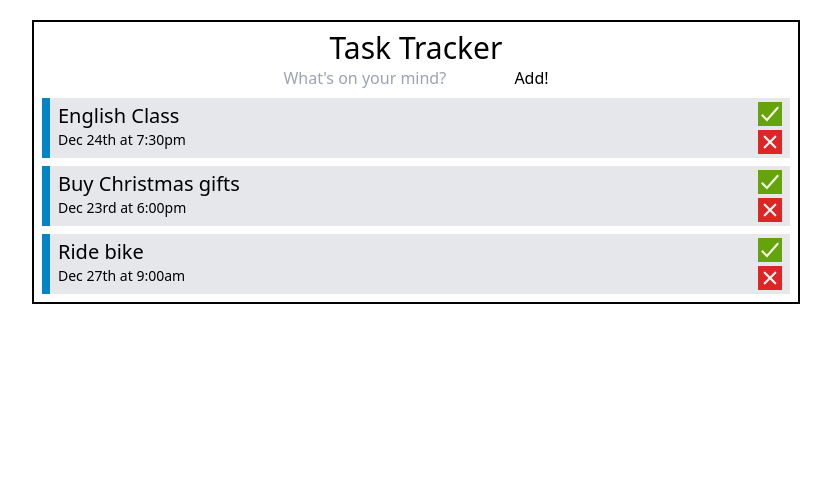
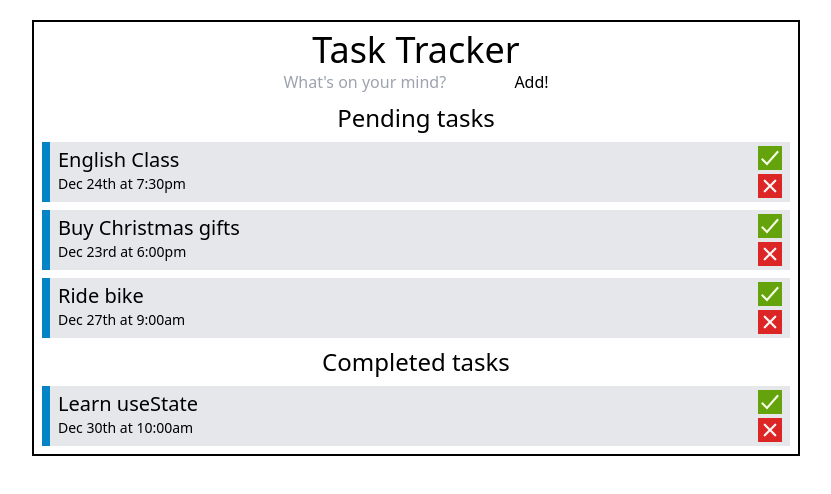
Before and after one commit to d-rocham/task-tracker, a React (Create React App) app: page / in a window 1280 px wide. Shown: the top 494 px of the page, without its empty margins (224-1055 px from the left). Built offline with nearby package versions, Linux system fonts and the light colour scheme.

Commit message:
Modified Tasks.js w. additional props & conditionals to render a 'completed tasks' section

```diff
--- a/src/App.js
+++ b/src/App.js
@@ -10,33 +10,38 @@ function App() {
         id: 0,
         content: "English Class",
         date: "Dec 24th at 7:30pm",
-        checked: false,
+        completed: false,
       },
       {
         id: 1,
         content: "Buy Christmas gifts",
         date: "Dec 23rd at 6:00pm",
-        checked: false,
+        completed: false,
       },
       {
         id: 2,
         content: "Ride bike",
         date: "Dec 27th at 9:00am",
-        checked: false,
+        completed: false,
+      },
+      {
+        id: 3,
+        content: "Learn useState",
+        date: "Dec 30th at 10:00am",
+        completed: true,
       }
     ]
   );
 
-  const deleteTask = (id) => { /* TODO: Understand filter method. */
+  const deleteTask = (id) => {
     setTasks(tasks.filter((task) => task.id !== id));
   }
 
   return (
     <div className="application-container flex flex-col justify-center my-5 mx-auto px-2 max-w-screen-md border-2 border-black">
       <Header />
-      {tasks.length > 0 ? (
-        <Tasks tasks={tasks} onDelete={deleteTask} />
-      ) : (<p className="empty-list-message italic text-slate-300 text-center">No tasks to show</p>)}
+      <Tasks title={"Pending tasks"} tasks={tasks} completed={false} onDelete={deleteTask} />
+      <Tasks title={"Completed tasks"} tasks={tasks} completed={true} onDelete={deleteTask} />
     </div>
   );
 }
--- a/src/components/Header.js
+++ b/src/components/Header.js
@@ -3,7 +3,7 @@ import NewTask from "./NewTask";
 const Header = () => {
     return (
         <div className="header-container flex flex-col justify-center py-2">
-            <h1 className="header-title text-3xl text-center">Task Tracker</h1>
+            <h1 className="header-title text-4xl text-center">Task Tracker</h1>
             <NewTask />
         </div>
 
--- a/src/components/Tasks.js
+++ b/src/components/Tasks.js
@@ -1,9 +1,10 @@
 import Task from "./Task";
 
-const Tasks = ({ tasks, onDelete }) => {
+const Tasks = ({ title, tasks, completed, onDelete }) => {
     return (
         <div className="tasks-container flex flex-col justify-center w-full">
-            {tasks.map((task) => (<Task key={task.id} task={task} onDelete={onDelete} />))}
+            <h3 className="text-2xl text-center mb-2">{title}</h3>
+            {tasks.map((task) => (task.completed === completed ? <Task key={task.id} task={task} onDelete={onDelete} /> : ""))}
         </div>
     )
 }
```
